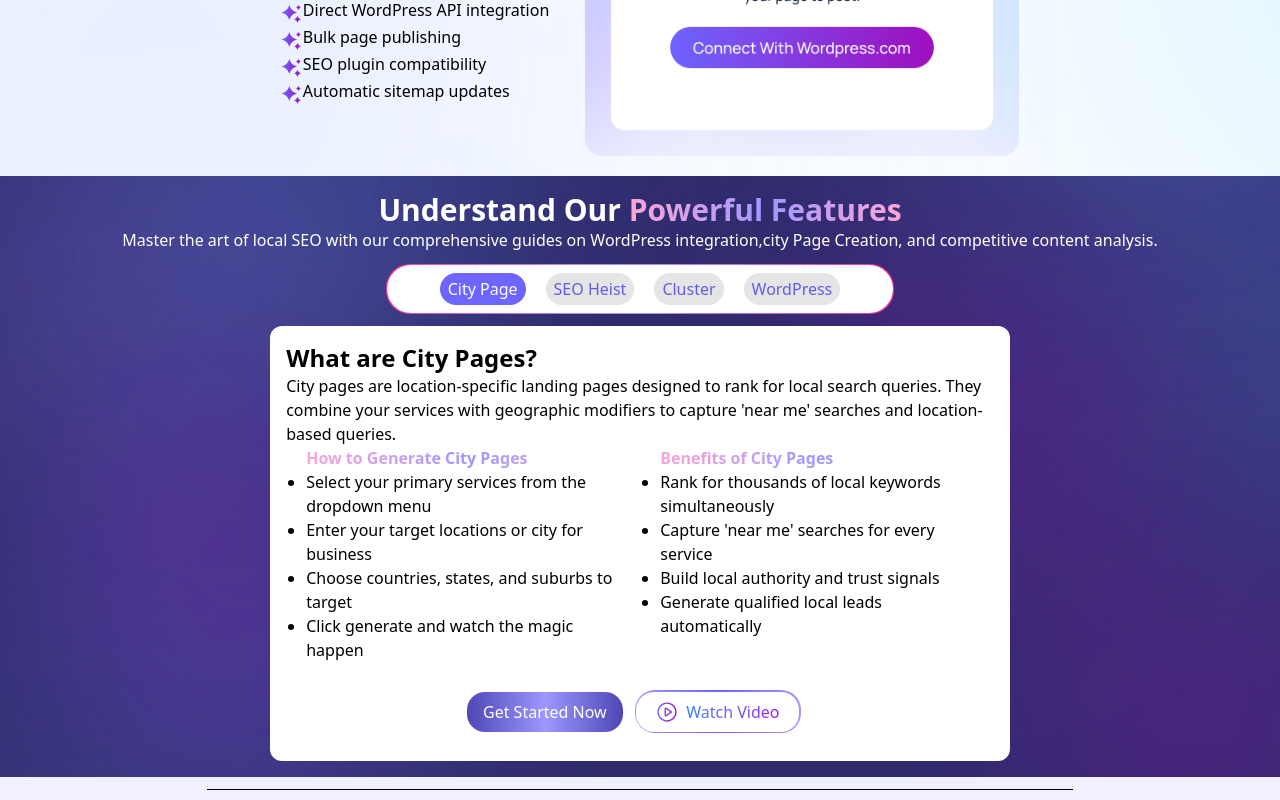
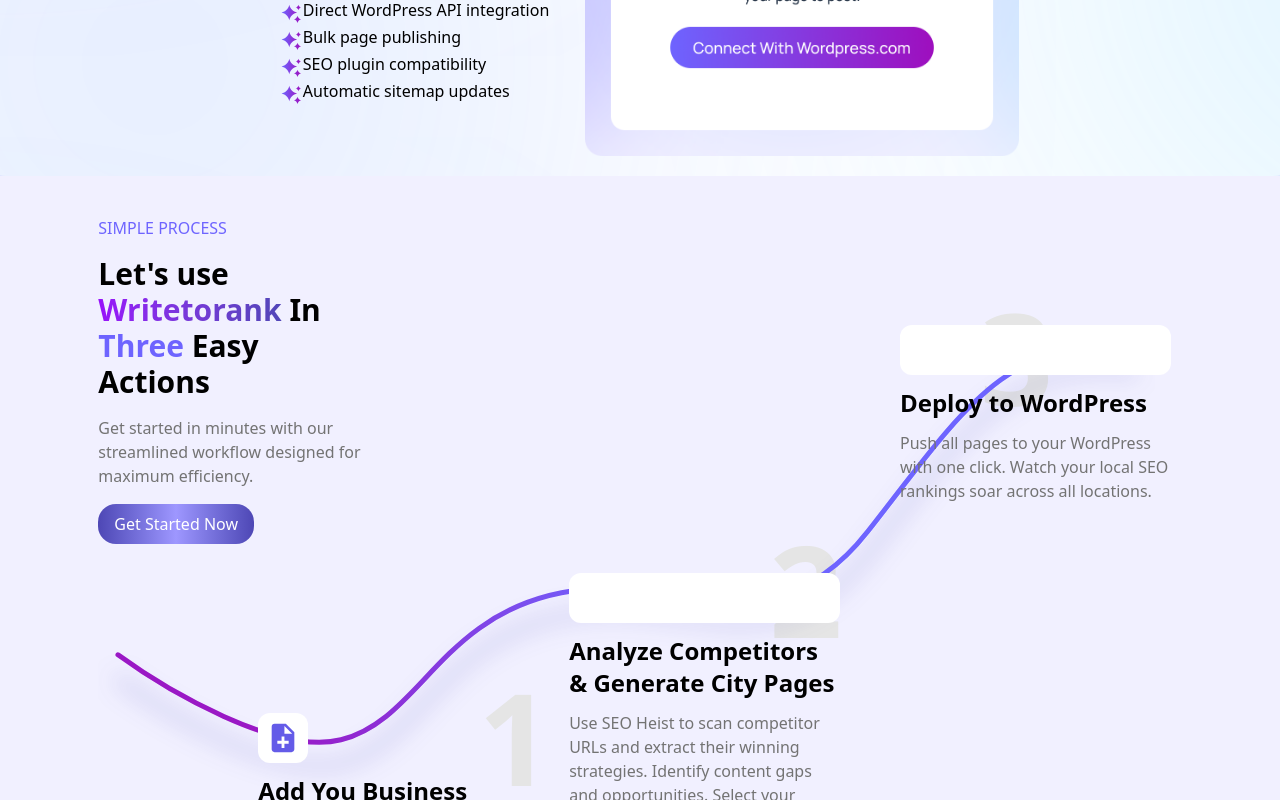
Before and after one commit to KrishnaChandraShiwakoti/WirteToRank, a React (Vite) app: page / in a window 1280 px wide. Shown: the part 3062-3862 px from the top of the page. Built offline with nearby package versions, Linux system fonts and the light colour scheme; some icons are missing.

Commit message:
added process section in home page

```diff
--- a/package.json
+++ b/package.json
@@ -10,6 +10,7 @@
     "preview": "vite preview"
   },
   "dependencies": {
+    "@solar-icons/react": "^1.0.1",
     "@tailwindcss/vite": "^4.1.14",
     "react": "^19.1.1",
     "react-dom": "^19.1.1",
--- /dev/null
+++ b/src/Components/FrequentlyQuestions.jsx
@@ -0,0 +1,61 @@
+import React from "react";
+import ViewFaqs from "../ui/ViewFaqs";
+const FrequentlyQuestions = () => {
+  return (
+    <div className="w-7/12 mx-auto my-3 flex flex-col items-center text-center">
+      <h1 className="text-3xl font-bold ">
+        Frequently Asked{" "}
+        <span className="bg-gradient-to-r from-primary-400 to-primary-700 bg-clip-text text-transparent">
+          Questions
+        </span>
+      </h1>
+      <p className="text-neutral-500">
+        Connect, collaborate and automate with TechVantage's extensive library
+        of integrations. Our platform seamlessly integrates with popular
+        software, empowering you to streamline workflow and maximize
+        productivity
+      </p>
+
+      <div className="w-11/12 flex flex-col gap-2 mt-2">
+        <ViewFaqs
+          title={"What exactly are city page and why do i need them?"}
+          description={
+            "Lorem ipsum, dolor sit amet consectetur adipisicing elit. Cumque nemo odit doloribus quaerat, soluta quisquam, nihil sequi voluptatibus, nulla qui expedita sed unde veniam suscipit aut dolore ratione? Possimus, at."
+          }
+        />
+        <ViewFaqs
+          title={"What exactly are city page and why do i need them?"}
+          description={
+            "Lorem ipsum, dolor sit amet consectetur adipisicing elit. Cumque nemo odit doloribus quaerat, soluta quisquam, nihil sequi voluptatibus, nulla qui expedita sed unde veniam suscipit aut dolore ratione? Possimus, at."
+          }
+        />
+        <ViewFaqs
+          title={"What exactly are city page and why do i need them?"}
+          description={
+            "Lorem ipsum, dolor sit amet consectetur adipisicing elit. Cumque nemo odit doloribus quaerat, soluta quisquam, nihil sequi voluptatibus, nulla qui expedita sed unde veniam suscipit aut dolore ratione? Possimus, at."
+          }
+        />
+        <ViewFaqs
+          title={"What exactly are city page and why do i need them?"}
+          description={
+            "Lorem ipsum, dolor sit amet consectetur adipisicing elit. Cumque nemo odit doloribus quaerat, soluta quisquam, nihil sequi voluptatibus, nulla qui expedita sed unde veniam suscipit aut dolore ratione? Possimus, at."
+          }
+        />
+        <ViewFaqs
+          title={"What exactly are city page and why do i need them?"}
+          description={
+            "Lorem ipsum, dolor sit amet consectetur adipisicing elit. Cumque nemo odit doloribus quaerat, soluta quisquam, nihil sequi voluptatibus, nulla qui expedita sed unde veniam suscipit aut dolore ratione? Possimus, at."
+          }
+        />
+        <ViewFaqs
+          title={"What exactly are city page and why do i need them?"}
+          description={
+            "Lorem ipsum, dolor sit amet consectetur adipisicing elit. Cumque nemo odit doloribus quaerat, soluta quisquam, nihil sequi voluptatibus, nulla qui expedita sed unde veniam suscipit aut dolore ratione? Possimus, at."
+          }
+        />
+      </div>
+    </div>
+  );
+};
+
+export default FrequentlyQuestions;
--- /dev/null
+++ b/src/Components/Progress.jsx
@@ -0,0 +1,91 @@
+import CTA from "../ui/Buttons/CTA";
+import StepLine from "../assets/svg/StepLine.svg";
+import { MdNoteAdd } from "react-icons/md";
+import { GraphNewUp } from "@solar-icons/react";
+import { Rocket } from "@solar-icons/react";
+
+const Progress = () => {
+  return (
+    <div className="w-10/12 mx-auto mt-10 -mb-[300px]">
+      <div className="w-3/12 flex flex-col gap-4">
+        <p className="bg-primary-500 bg-clip-text text-transparent uppercase">
+          Simple Process
+        </p>
+        <h1 className="text-3xl font-bold">
+          Let's use{" "}
+          <span className="bg-gradient-to-r from-purple-600 to-primary-700 bg-clip-text text-transparent">
+            Writetorank{" "}
+          </span>
+          In{" "}
+          <span className="bg-primary-500 bg-clip-text text-transparent">
+            Three
+          </span>{" "}
+          Easy Actions
+        </h1>
+        <p className="text-neutral-500">
+          Get started in minutes with our streamlined workflow designed for
+          maximum efficiency.
+        </p>
+        <CTA title={"Get Started Now"} />
+      </div>
+      <div className="relative -top-50">
+        <img src={StepLine} alt="" />
+        <div className="flex">
+          <div className="w-3/12 relative left-40 -top-20 flex flex-col gap-3">
+            <MdNoteAdd
+              size={50}
+              color="#645be8"
+              className="p-2 bg-white rounded-xl"
+            />
+            <h1 className="absolute -z-1 left-55 text-9xl font-extrabold text-neutral-200 -top-10">
+              1
+            </h1>
+            <h1 className="text-2xl font-bold">Add You Business Details</h1>
+            <p className="text-neutral-500">
+              Input your business information, services, and target keywords.
+              Our AI understands your niche and creates relevant content
+            </p>
+          </div>
+          <div className="w-3/12 relative left-50 flex -top-55 flex-col gap-3">
+            <GraphNewUp
+              size={50}
+              weight="Outline"
+              color="#645be8"
+              className="p-2 bg-white rounded-xl"
+            />
+            <h1 className="absolute -z-1 left-50 text-9xl font-extrabold text-neutral-200 -top-12">
+              2
+            </h1>
+            <h1 className="text-2xl font-bold">
+              Analyze Competitors & Generate City Pages
+            </h1>
+            <p className="text-neutral-500">
+              Use SEO Heist to scan competitor URLs and extract their winning
+              strategies. Identify content gaps and opportunities. Select your
+              target locations and services. Generate thousands of unique,
+              SEO-optimized pages in minutes.
+            </p>
+          </div>
+          <div className="w-3/12 relative left-65 flex -top-117 flex-col gap-3">
+            <Rocket
+              size={50}
+              weight="Outline"
+              color="#645be8"
+              className="p-2 bg-white rounded-xl"
+            />
+            <h1 className="absolute -z-1 left-20 text-9xl font-extrabold text-neutral-200 -top-8">
+              3
+            </h1>
+            <h1 className="text-2xl font-bold">Deploy to WordPress</h1>
+            <p className="text-neutral-500">
+              Push all pages to your WordPress with one click. Watch your local
+              SEO rankings soar across all locations.
+            </p>
+          </div>
+        </div>
+      </div>
+    </div>
+  );
+};
+
+export default Progress;
--- a/src/Pages/Home.jsx
+++ b/src/Pages/Home.jsx
@@ -6,6 +6,8 @@
 import FeatureSection from "../Components/FeatureSection";
 import Learn from "../ui/Learn";
 import Footer from "../Components/Footer";
+import FrequentlyQuestions from "../Components/FrequentlyQuestions";
+import Progress from "../Components/Progress";
 
 const Home = () => {
   return (
@@ -46,7 +48,9 @@
       <Table />
       <ScrollLogo />
       <FeatureSection />
+      <Progress />
       <Learn />
+      <FrequentlyQuestions />
       <Footer />
     </>
   );
--- a/src/ui/Learn.jsx
+++ b/src/ui/Learn.jsx
@@ -8,22 +8,22 @@
       <div
         className="rounded-tl-2xl p-4 w-auto bg-cover bg-center text-white flex flex-col items-center"
         style={{ backgroundImage: `url(${LearnBg})` }}>
-        <div className="w-auto flex justify-center flex-col">
+        <div className="w-auto flex justify-center items-center flex-col">
           <h1 className="text-center text-3xl font-bold  text-white">
             Understand Our{" "}
             <span className="bg-gradient-to-r from-pink-300 via-primary-400 to-pink-300 bg-clip-text text-transparent">
               Powerful Features
             </span>
           </h1>
-          <p className="text-center">
+          <p className="text-center w-2/3">
             Master the art of local SEO with our comprehensive guides on
             WordPress integration,city Page Creation, and competitive content
             analysis.
           </p>
         </div>
         {/* Categories bar */}
-        <div className="bg-gradient-to-r from-pink-500 via-primary-400 to bg-pink-500 p-px rounded-3xl w-2/5 mx-auto my-3">
-          <div className="bg-white text-primary-600 rounded-3xl flex justify-center items-center gap-5 py-2">
+        <div className="bg-gradient-to-r from-pink-500 via-primary-400 to bg-pink-500 p-px rounded-3xl  mx-auto my-3">
+          <div className="bg-white text-primary-600 rounded-3xl flex justify-center items-center gap-5 px-3 py-2">
             <a className="bg-primary-500 cursor-pointer text-white rounded-2xl px-2 py-1 ">
               City Page
             </a>
```
Also changed, not shown: src/Components/Integration.jsx (added), 1 other file (tests, documents, lock files or other folders).
